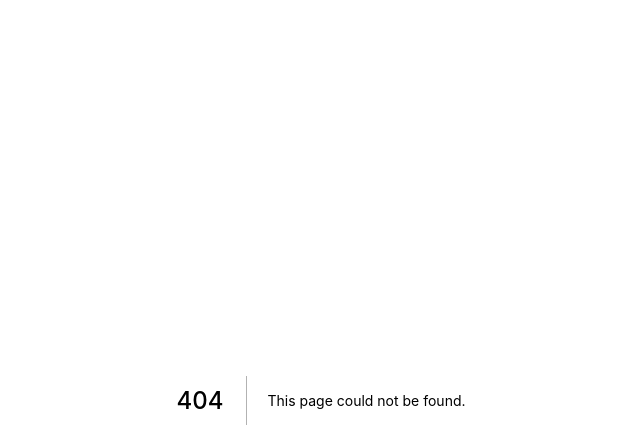
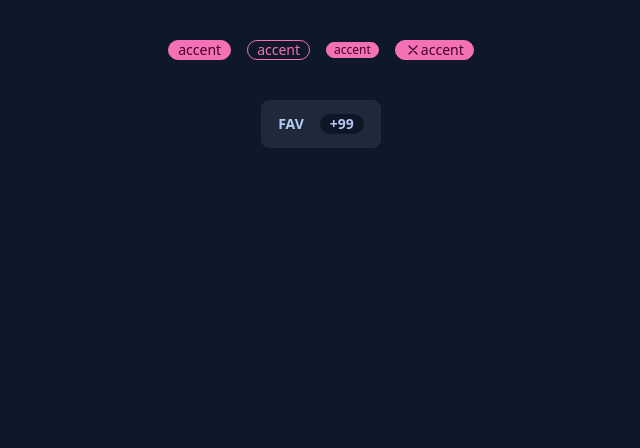
Before and after one commit to ashigirl96/daisy-ui-playground, a Next.js app: page /badge in a window 1280 px wide. Before the commit this address had no page. Shown: the top 448 px of the page, without its empty margins (319-959 px from the left). Built offline with nearby package versions, Linux system fonts and the light colour scheme.

Commit message:
impl badge

```diff
--- /dev/null
+++ b/src/pages/badge.tsx
@@ -0,0 +1,37 @@
+import type { NextPage } from 'next'
+
+const Badge: NextPage = () => {
+  return (
+    <>
+      <div className="mx-auto pt-10 max-w-4xl flex justify-center items-center space-x-4">
+        <div className="badge badge-accent">accent</div>
+        <div className="badge badge-accent badge-outline">accent</div>
+        <div className="badge badge-accent badge-sm">accent</div>
+        <div className="badge badge-accent">
+          <svg
+            xmlns="http://www.w3.org/2000/svg"
+            fill="none"
+            viewBox="0 0 24 24"
+            className="inline-block w-4 h-4 stroke-current"
+          >
+            <path
+              stroke-linecap="round"
+              stroke-linejoin="round"
+              stroke-width="2"
+              d="M6 18L18 6M6 6l12 12"
+            ></path>
+          </svg>
+          accent
+        </div>
+      </div>
+      <div className="mx-auto pt-10 max-w-4xl flex justify-center items-center space-x-4">
+        <button className="btn gap-4">
+          Fav
+          <div className="badge badge-ghost">+99</div>
+        </button>
+      </div>
+    </>
+  )
+}
+
+export default Badge
```
